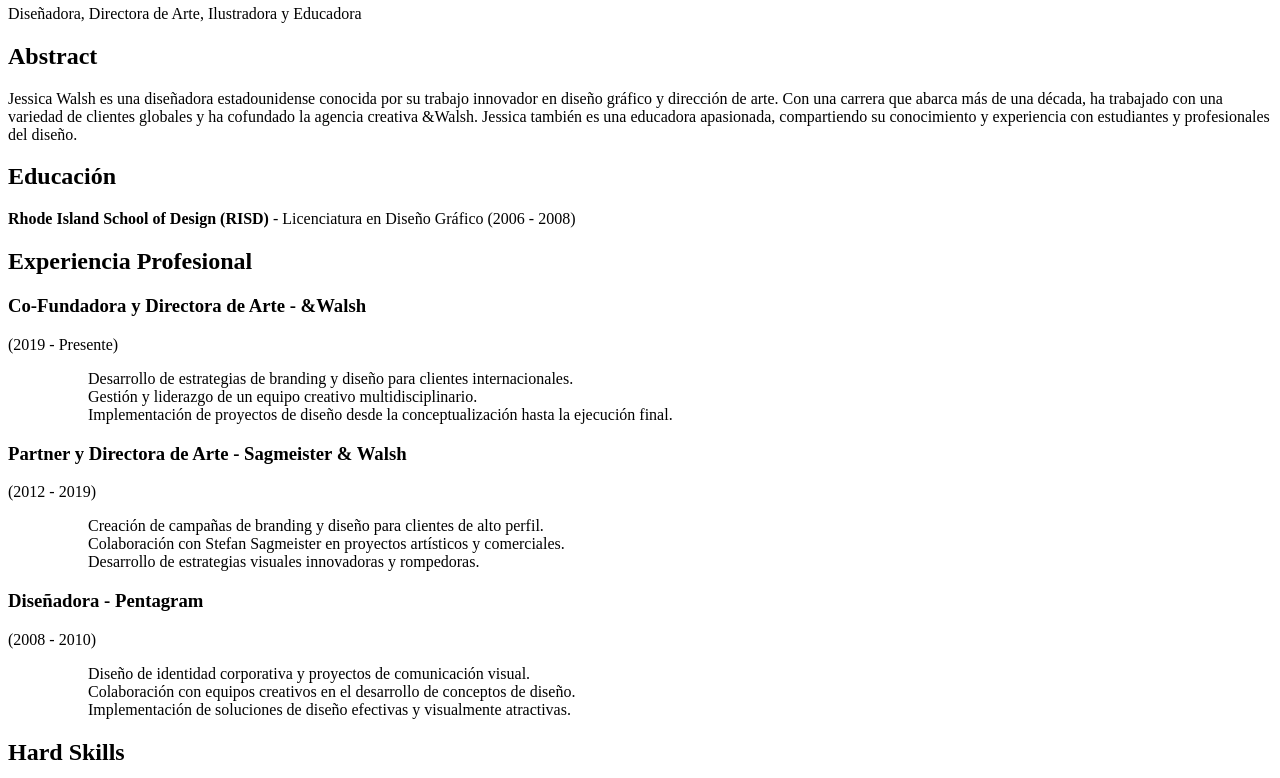
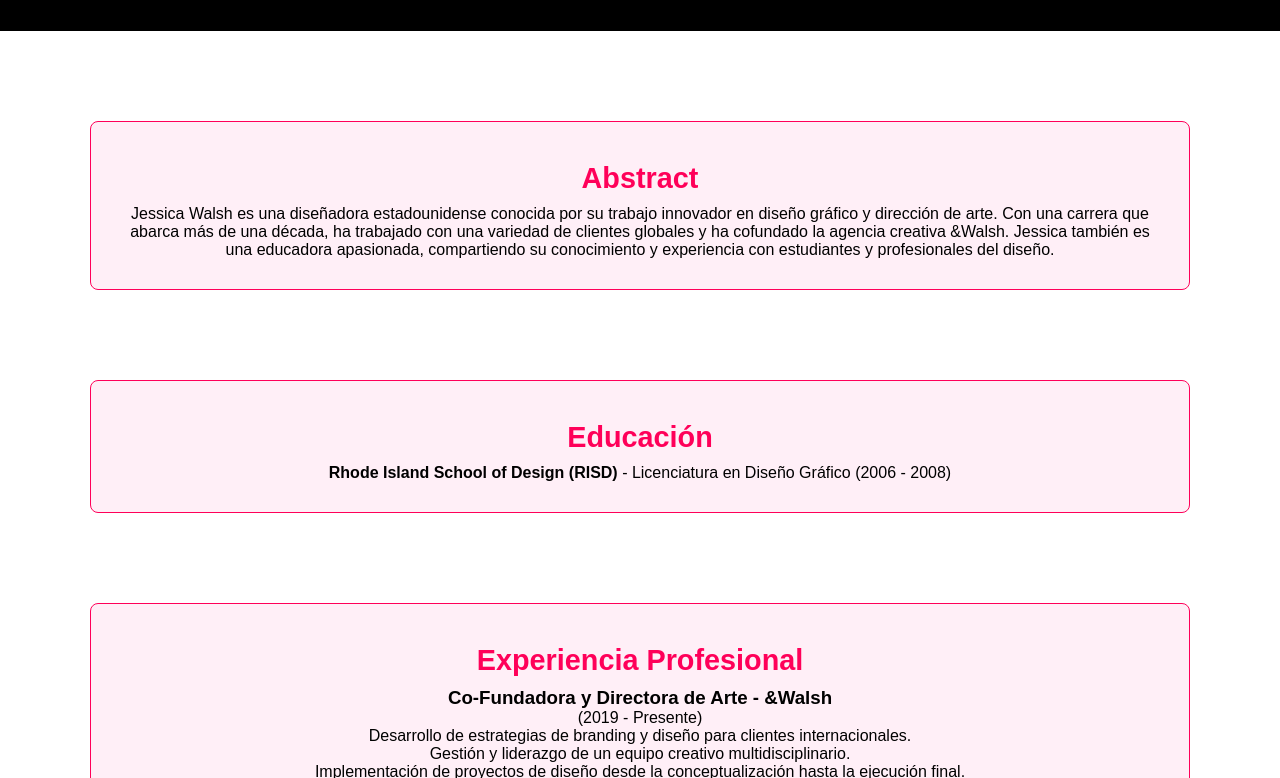
Before and after one commit to cecyygb/practicas-cecy, a plain HTML site: page U2/evaluacion2.html in a window 1280 px wide. Shown: the part 446-1224 px from the top of the page. Drawn offline with nearby package versions, Linux system fonts and the light colour scheme; the site is published under a folder, as on GitHub Pages, so addresses that start at the root find nothing.

Commit message:
Update evaluacion2.html

```diff
--- a/U2/evaluacion2.html
+++ b/U2/evaluacion2.html
@@ -4,13 +4,13 @@
     <meta charset="UTF-8">
     <meta name="viewport" content="width=device-width, initial-scale=1.0">
     <title>Curriculum Vitae - Jessica Walsh</title>
-    <link rel="stylesheet" href="/CSS/evaluacion2.css">
-    <link rel="stylesheet" href="https://cdnjs.cloudflare.com/ajax/libs/bootstrap-icons/1.8.1/font/bootstrap-icons.min.css">
 </head>
 <body>
 
 <header class="cabecera">
     <h1>Curriculum Vitae</h1>
+    <link rel="stylesheet" href="../CSS/evaluacion2.css">
+    <link rel="stylesheet" href="https://cdnjs.cloudflare.com/ajax/libs/bootstrap-icons/1.8.1/font/bootstrap-icons.min.css">
 </header>
 
 <main>
```
